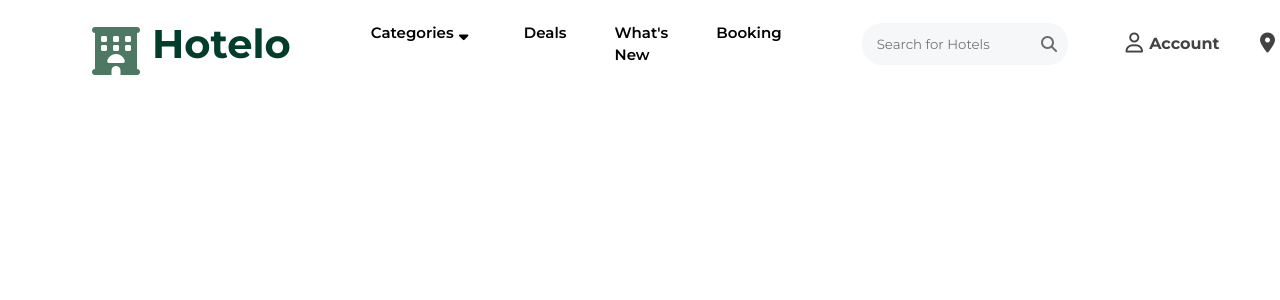
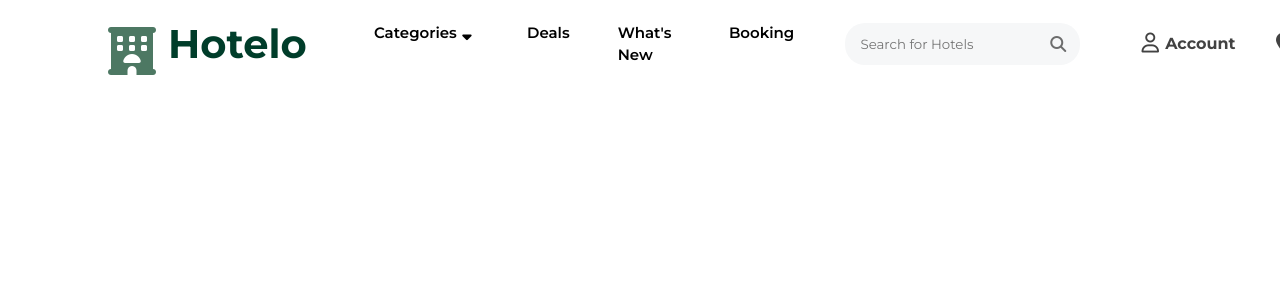
Before and after one commit to devjoshixo/hotelo-client-old, a React (Vite) app: page / in a window 1280 px wide. Shown: the top 300 px of the page. Built offline with nearby package versions, Linux system fonts and the light colour scheme.

Commit message:
Heading Fix

```diff
--- a/src/components/Navbar/Navbar.module.css
+++ b/src/components/Navbar/Navbar.module.css
@@ -4,8 +4,8 @@
   width: 100vw;
   height: 5.5rem;
   justify-content: flex-start;
-  padding: 0 6rem 0 6rem;
-  gap: 5rem;
+  padding: 0 6rem 0 7rem;
+  gap: 4.2rem;
   align-items: center;
   /* border-bottom: 1px black solid; */
 }
@@ -53,8 +53,9 @@
 
 .searchbar {
   display: flex;
-  width: 19%;
-  margin-right: -2rem;
+  width: 21%;
+  margin-right: -1rem;
+  margin-left: -1rem;
 }
 
 .searchbar input {
```
